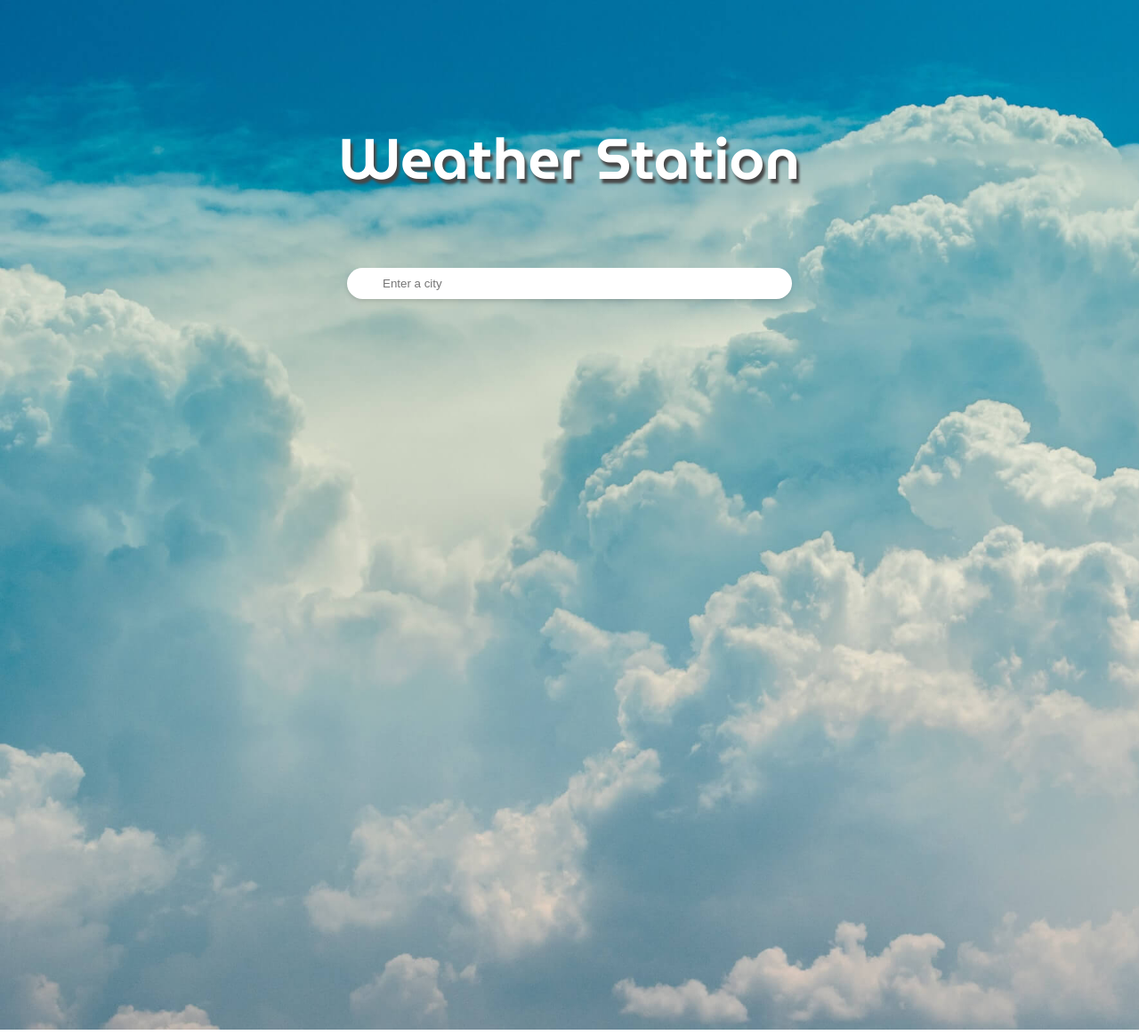
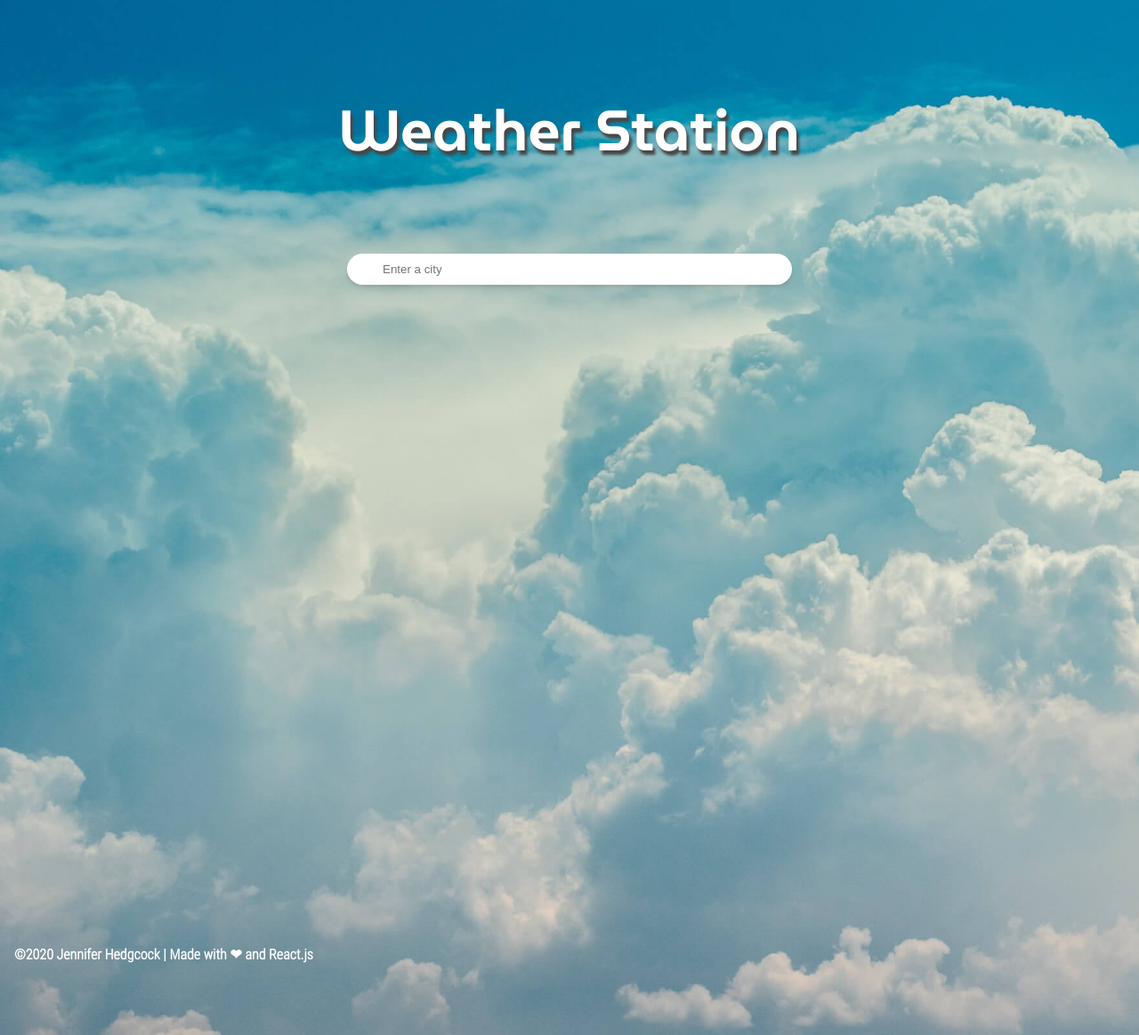
Before and after one commit to jenhedg/weather-station, a React (Create React App) app: page / in a window 1280 px wide. Shown: the whole page at 89% size. Built offline with nearby package versions, Linux system fonts and the light colour scheme.

Commit message:
adjusting viewport height

```diff
--- a/src/components/App/App.js
+++ b/src/components/App/App.js
@@ -11,6 +11,11 @@ function App() {
       <main className="content">
         <SearchParams />
       </main>
+      <footer>
+        <span>
+          &#169;2020 Jennifer Hedgcock | Made with &#10084; and React.js
+        </span>
+      </footer>
     </div>
   );
 }
--- a/src/components/App/App.scss
+++ b/src/components/App/App.scss
@@ -4,15 +4,20 @@
   background-size: cover;
   color: $white;
   overflow: hidden;
-  padding: $spacer * 4 $spacer;
+  padding: $spacer;
   width: 100%;
+  // height: 100vh;
 }
 
 .header .header-title {
   font-family: $serifFont;
   font-weight: bold;
   text-align: center;
-  margin: $spacer 0;
+  margin: $spacer / 4 0;
+
+  @include md {
+    padding: $spacer 0;
+  }
 }
 
 .header .header-title {
@@ -23,5 +28,17 @@
 .content {
   margin: 0 auto;
   text-align: center;
-  min-height: 100vh;
+  min-height: 550px;
+
+  @include sm {
+    height: 90vh;
+  }
 }
+
+footer {
+  min-height: 150px;
+  font-family: $sansFont;
+  font-weight: bold;
+  display: flex;
+  align-items: center;
+}
--- a/src/components/Results/Results.scss
+++ b/src/components/Results/Results.scss
@@ -19,7 +19,6 @@
 .results .results-top .results-locale,
 .results .results-top .results-feature {
   flex: 2 0 auto;
-  // padding: 3%;
 }
 
 .results .results-top .results-locale {
@@ -44,6 +43,9 @@
 }
 
 .results .results-bottom .results-icon {
+  background-color: $transWhite;
+  border: 1px solid $white;
+  border-radius: 6px;
   margin-right: auto;
 }
 
--- a/src/shared/styles/_variables.scss
+++ b/src/shared/styles/_variables.scss
@@ -4,6 +4,7 @@ $textShadow: 3px 5px 3px #474747;
 
 //Colors:
 $white: rgb(255, 255, 255);
+$transWhite: rgba(255, 255, 255, 0.5);
 
 //Fonts
 $serifFont: "MuseoModerno", Georgia, "Times New Roman", Times, serif;
```
